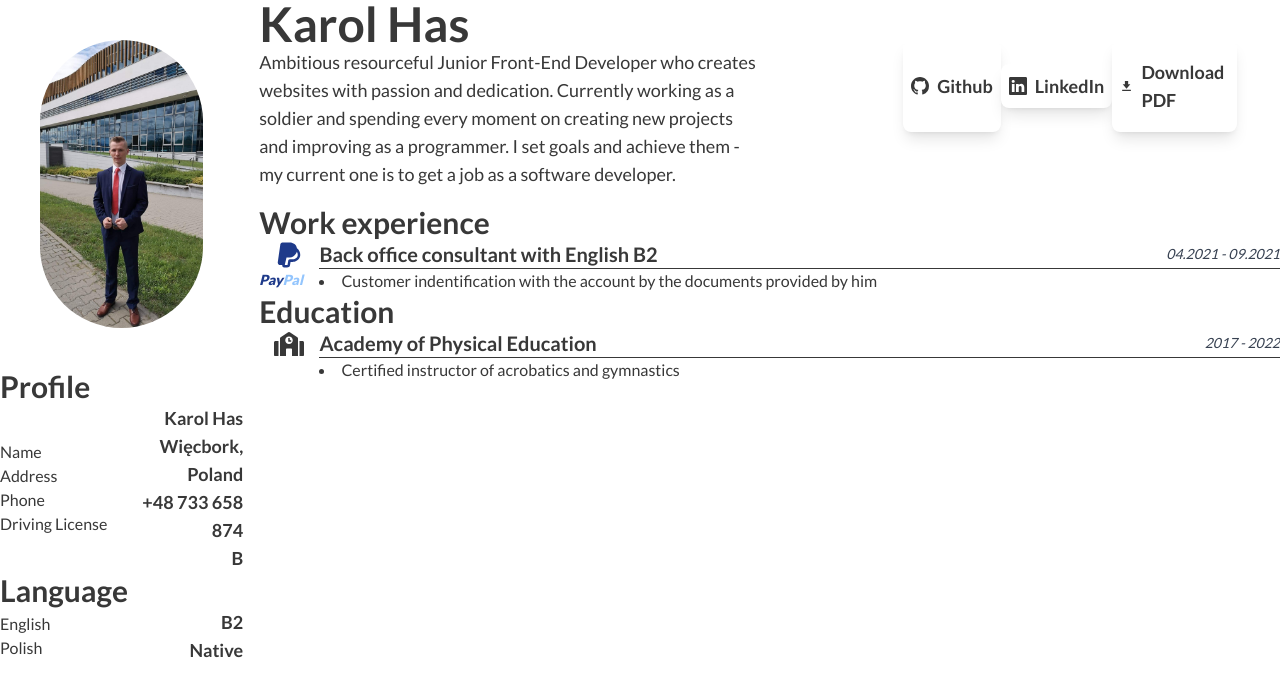
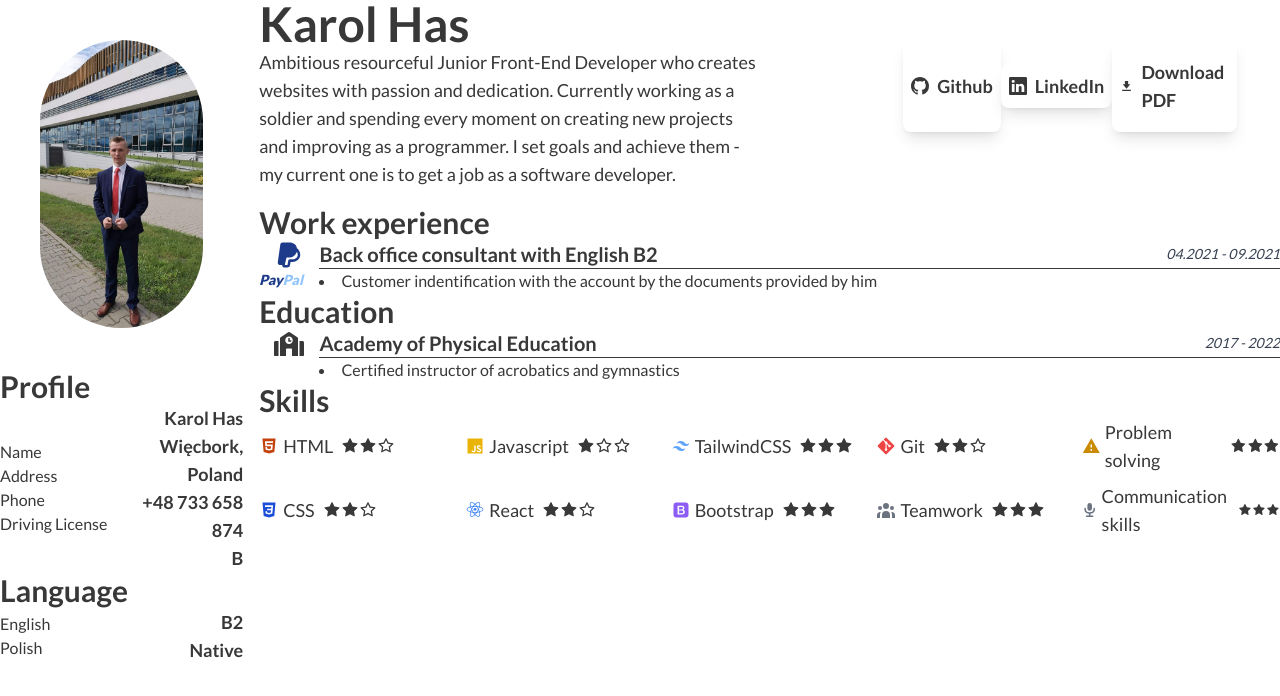
Before and after one commit to karolhas/CV, a React (Vite) app: page / in a window 1280 px wide. Shown: the top 696 px of the page. Built offline with nearby package versions, Linux system fonts and the light colour scheme.

Commit message:
Changed Skills component + deleted cols-span-12 from other components

```diff
--- a/src/App.tsx
+++ b/src/App.tsx
@@ -25,20 +25,10 @@ function App() {
         <div className="col-span-4 col-start-2 row-span-2 row-start-2">
           <Experience />
           <Education />
-          {/* <Skills /> */}
+          <Skills />
         </div>
         <div className="col-span-4 col-start-2 row-start-4"></div>
       </div>
-
-      {/* <div className="grid grid-cols-5 grid-rows-1 gap-2">
-        <div></div>
-        <div className="col-start-1 row-span-2 row-start-2"></div>
-        <div className="col-span-2 col-start-2 row-start-1"></div>
-        <div className="col-span-2 col-start-4 row-start-1"></div>
-        <div className="col-span-4 row-start-2"></div>
-        <div className="col-span-4 col-start-2 row-start-3"></div>
-        <div className="col-span-4 col-start-2 row-start-4"></div>
-      </div> */}
     </>
   );
 }
--- a/src/components/Education.tsx
+++ b/src/components/Education.tsx
@@ -2,7 +2,7 @@ import { FaSchool } from "react-icons/fa";
 
 function Education() {
   return (
-    <div className="col-span-12 flex w-full flex-col">
+    <div className="flex w-full flex-col">
       <div className="col-span-12">
         <h2 className="text-3xl font-semibold">Education</h2>
       </div>
--- a/src/components/Experience.tsx
+++ b/src/components/Experience.tsx
@@ -2,7 +2,7 @@ import { TbBrandPaypalFilled } from "react-icons/tb";
 
 function Experience() {
   return (
-    <div className="col-span-12 flex w-full flex-col">
+    <div className="flex w-full flex-col">
       <div className="col-span-12">
         <h2 className="text-3xl font-semibold">Work experience</h2>
       </div>
--- a/src/components/Skills.tsx
+++ b/src/components/Skills.tsx
@@ -15,10 +15,11 @@ import { MdReportProblem } from "react-icons/md";
 function Skills() {
   return (
     <>
-      <section className="">
-        <div className="px-4">
-          <h2 className="pb-4 text-3xl font-semibold">Skills</h2>
-          <div className="grid grid-cols-5 grid-rows-2 gap-4 text-lg">
+      <div className="flex w-full flex-col">
+        <div>
+          <h2 className="text-3xl font-semibold">Skills</h2>
+        </div>
+        <div className="grid grid-cols-5 grid-rows-2 gap-2 text-lg">
           <div className="flex items-center">
             <BiLogoHtml5 className="mr-1 text-xl text-orange-700" />
             HTML
@@ -91,7 +92,6 @@ function Skills() {
           </div>
         </div>
       </div>
-      </section>
     </>
   );
 }
```
Lines whose indentation alone changed are shown as unchanged.
